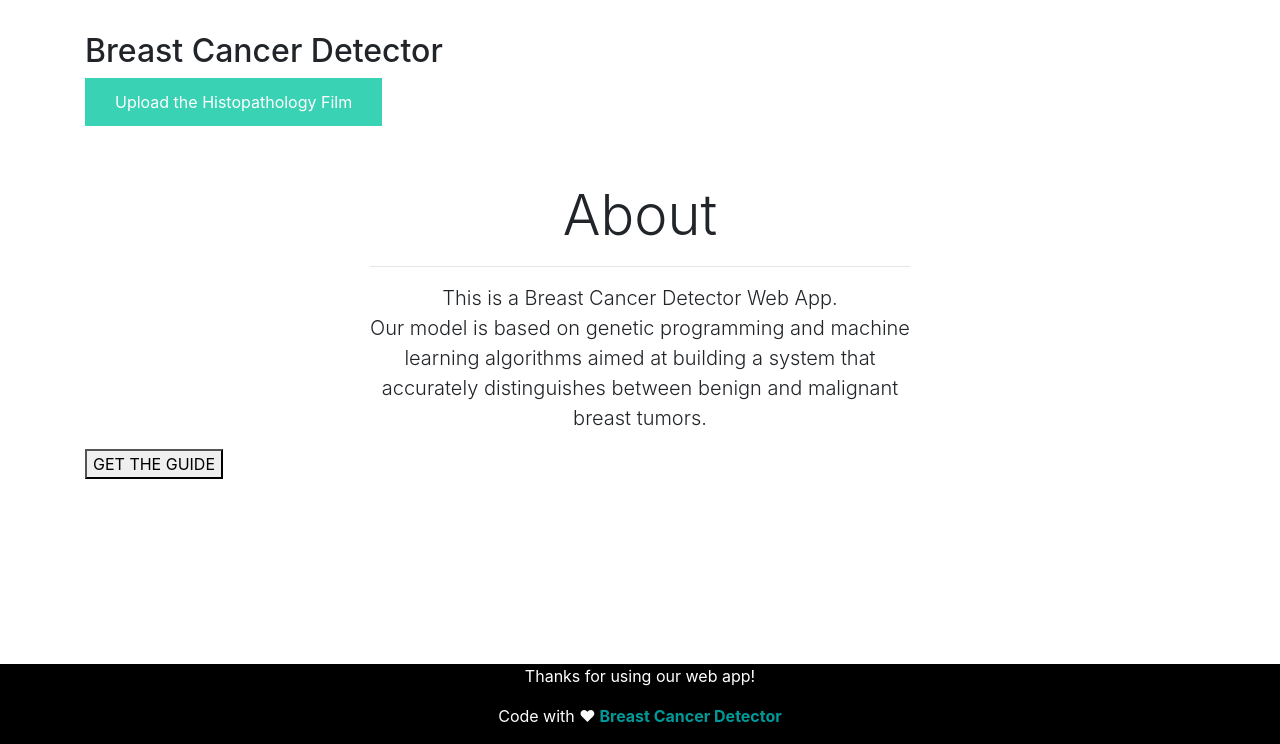
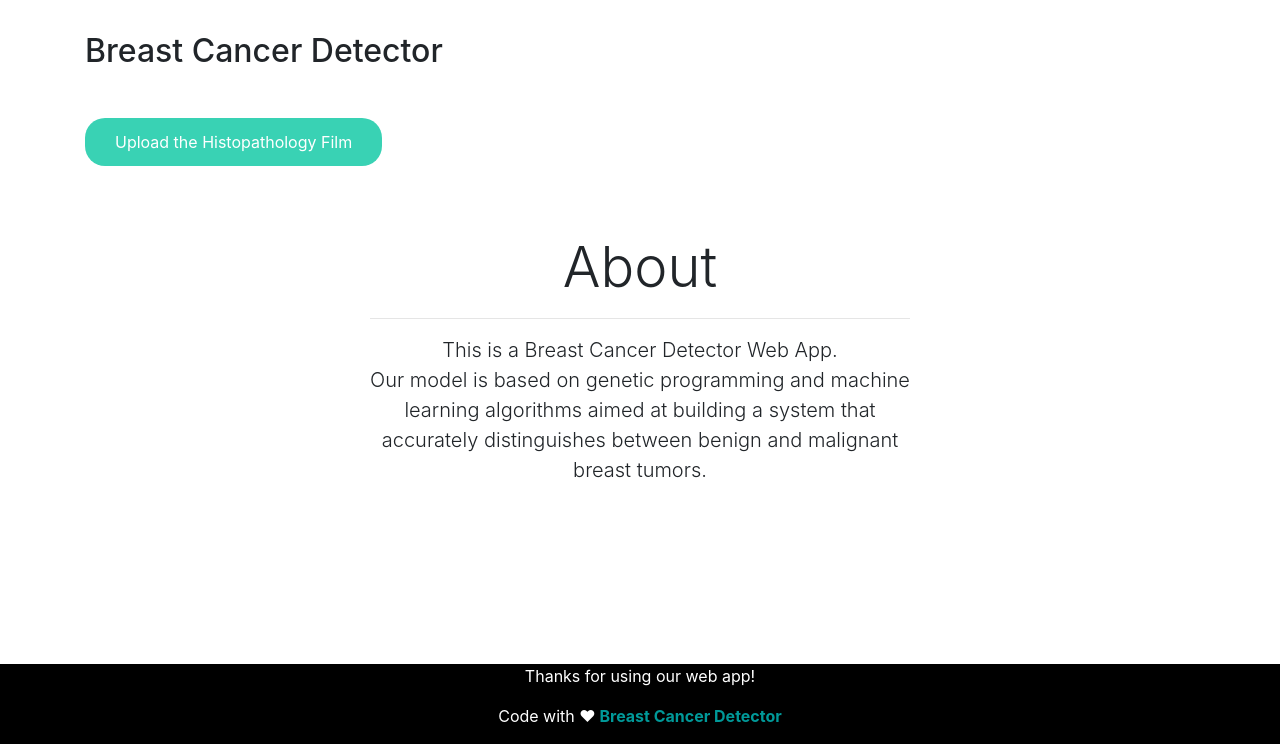
Before and after one commit to Pratyush-exe/breast-cancer-detector-app, a Flask app: page / in a window 1280 px wide. Shown: the part 56-800 px from the top of the page. Run offline with Flask 2, Linux system fonts and the light colour scheme; some libraries are stand-ins or nearby versions.

Commit message:
Update index.html

```diff
--- a/templates/index.html
+++ b/templates/index.html
@@ -3,8 +3,11 @@
 <h2 >Breast Cancer Detector</h2>
 
 <div>
-    <form id="upload-file" method="post" enctype="multipart/form-data">
-        <label for="imageUpload" class="upload-label">
+	<form id="upload-file" method="post" enctype="multipart/form-data">
+	    <label for="imageUpload" class="upload-label" style="
+	    border-radius: 20px;
+	    margin-top: 40px;
+	    margin-bottom: 20px;">
             Upload the Histopathology Film
         </label>
         <input type="file" name="file" id="imageUpload" accept=".png, .jpg, .jpeg">
@@ -30,7 +33,7 @@
 </div>
 
 <div class="row">
-    <div class="col-md-6" style="margin:2rem auto 0 auto;">
+    <div class="col-md-6" style="margin:2rem auto 0 auto;padding-bottom: 100px;">
         <p class="display-4" id="about" name="about" style="text-align: center;">
             About
         </p>
@@ -40,14 +43,6 @@
         </p>
 
     </div>
-</div>
-<div class="cp-popup-content cpro-active-step  cp-slide_in   bottom-right   cp-panel-1" data-entry-animation="cp-slideInRight" data-overlay-click="1" data-title="Exit intent | Free Guide – Website setup – [Desktop]" data-module-type="slide_in" data-step="1" data-width="350" data-mobile-width="320" data-height="350" data-mobile-height="320" data-mobile-break-pt="767" data-popup-position="bottom right" data-mobile-responsive="yes">
-    <div class="cpro-form-container">
-    <div id="cp_button-1-5220" class="cp-field-html-data   cp-none" data-type="cp_button" data-action="goto_url" data-step="1" data-redirect="https://colibriwp.com/website-setup-ebook/?utm_campaign=website-setup-ebook&#038;utm_medium=popup&#038;utm_source=desktop" data-redirect-target="_self">
-    <div class="cp-rotate-wrap"><button type="button" class=" cp-target cp-field-element cp-button cp-button-field" data-success-message="Thank You for Downloading!" data-get-param="false">GET THE GUIDE</button>
-    <div class="cp-btn-tooltip"></div>
-    </div></div>
-
 <div class="container-fluid">
     <div class="row">
         <footer class="fixed-bottom navbar-light" style="background: black;color: white;text-align: center;">
```
